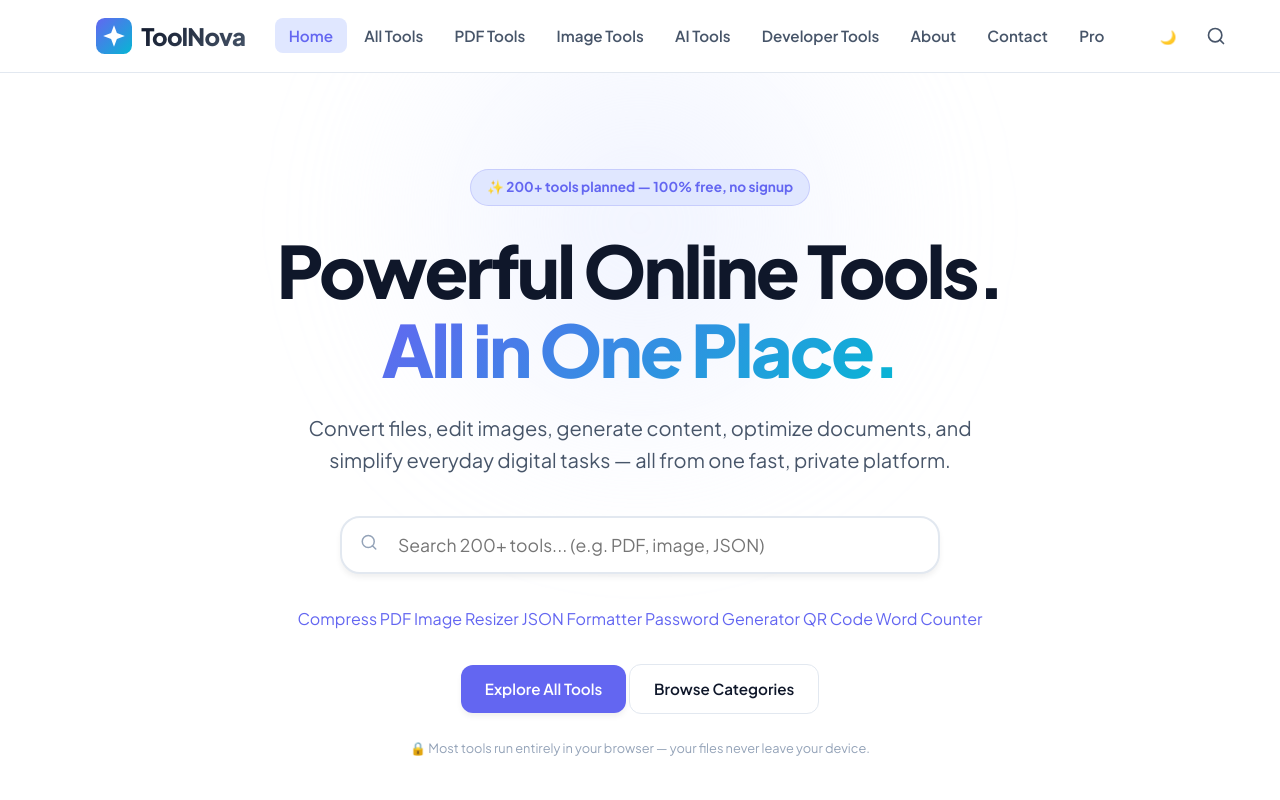
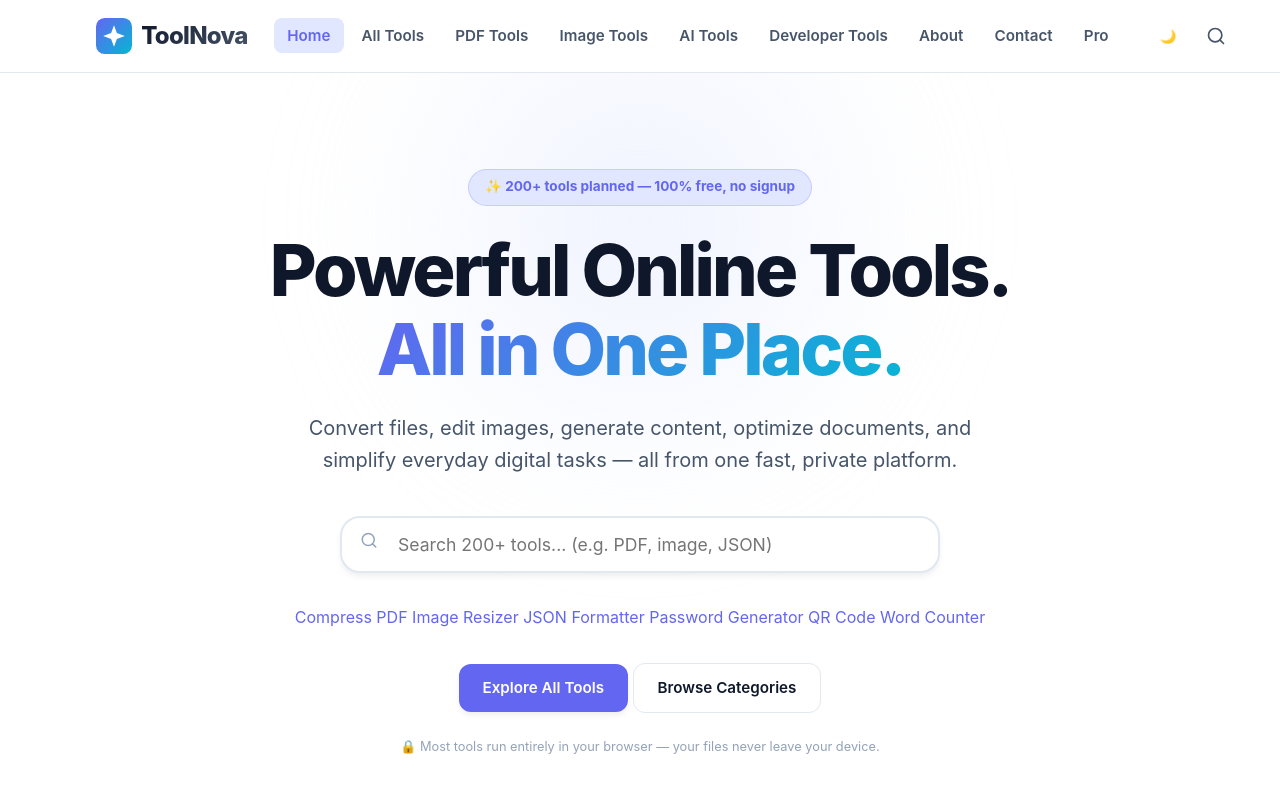
Before and after one commit to salahuddinranu/ToolNova, a plain HTML site: page index.html in a window 1280 px wide. Shown: the top 800 px of the page. Drawn offline with Linux system fonts and the light colour scheme.

Commit message:
Update style.css

```diff
--- a/assets/css/style.css
+++ b/assets/css/style.css
@@ -1,5 +1,4 @@
-@import url('https://fonts.googleapis.com/css2?family=Plus+Jakarta+Sans:wght@400;500;600;700;800&family=JetBrains+Mono:wght@400;500&display=swap');
-
+@import url('https://fonts.googleapis.com/css2?family=Inter:wght@400;500;600;700;800&display=swap');
 :root {
   --font-sans: 'Plus Jakarta Sans', -apple-system, sans-serif;
   --font-mono: 'JetBrains Mono', monospace;
```
